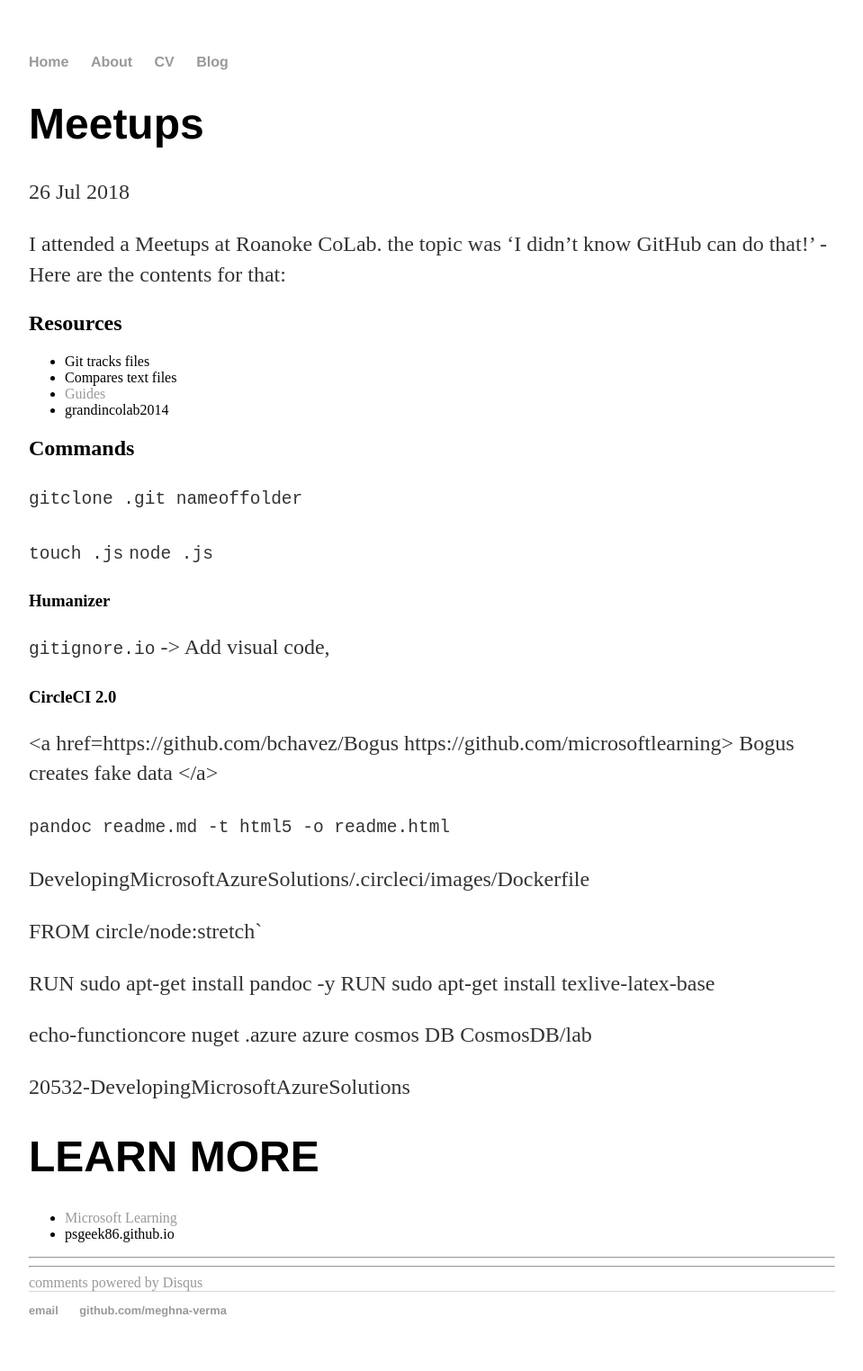
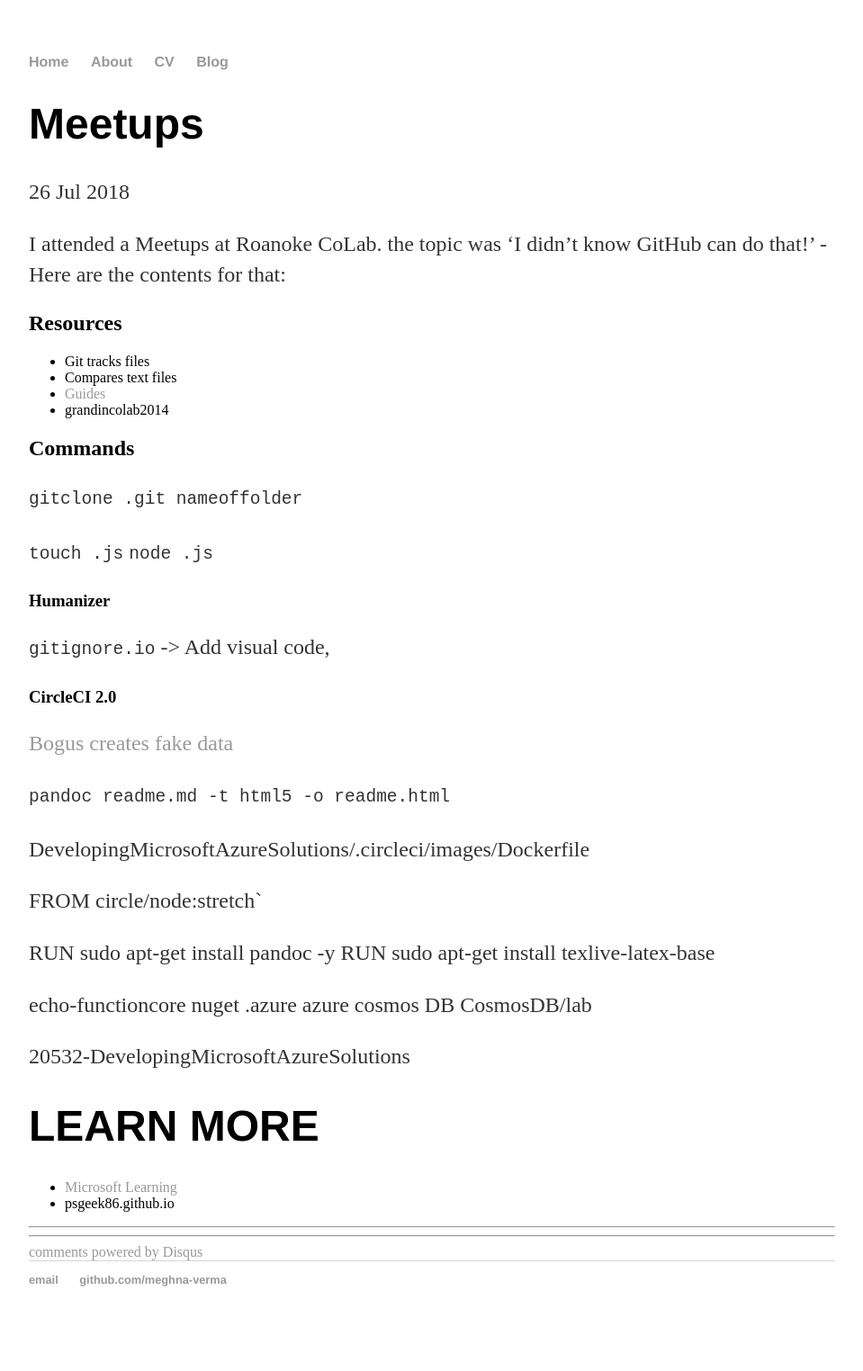
Before and after one commit to meghna-verma/meghna-verma.github.io, a Jekyll site: the page built from _posts/2018-08-02-Meetups.md, in a window 1280 px wide. Shown: the whole page at 90% size, without its empty margins (160-1119 px from the left). Built offline with Jekyll 4.4.1, drawn with Linux system fonts in a browser that asks for light colours; comment, search, counter and statistics services are not loaded; after the commit the page ends 1490 px from its top, so only the background shows below that.

Commit message:
Update 2018-08-02-Meetups.md

```diff
--- a/_posts/2018-08-02-Meetups.md
+++ b/_posts/2018-08-02-Meetups.md
@@ -24,8 +24,8 @@ Here are the contents for that:
 `gitignore.io` -> Add visual code,
 
 ### CircleCI 2.0
-<a href=https://github.com/bchavez/Bogus
-https://github.com/microsoftlearning> Bogus creates fake data </a>
+<a href="https://github.com/bchavez/Bogus
+https://github.com/microsoftlearning"> Bogus creates fake data </a>
 
 `pandoc readme.md -t html5 -o readme.html`
 
```
